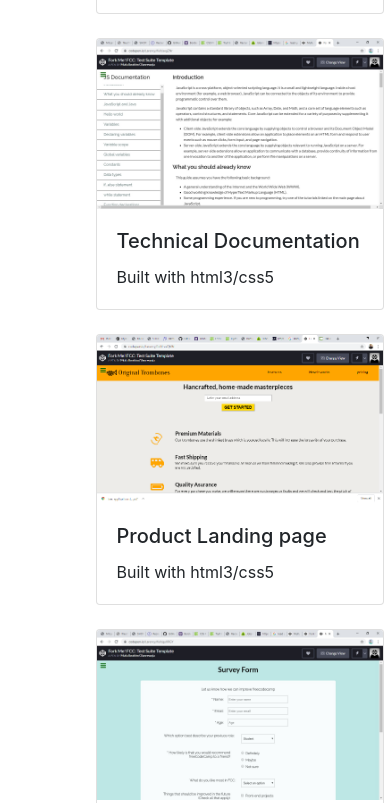
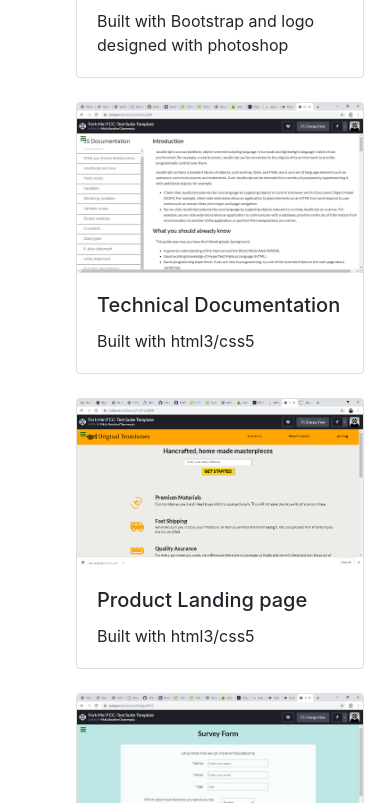
Before and after one commit to Larency/askmi_olanrewaju, a plain HTML site: page projectPortfolio.html in a window 390 px wide. Shown: the part 417-1220 px from the top of the page. Drawn offline with nearby package versions, Linux system fonts and the light colour scheme.

Commit message:
Update projectPortfolio.css

```diff
--- a/css/projectPortfolio.css
+++ b/css/projectPortfolio.css
@@ -74,7 +74,6 @@ footer li{
 
     width: 100%;
     height: auto;
-    margin: 2% 5%;
     padding-left: 30px;
 
 
```
